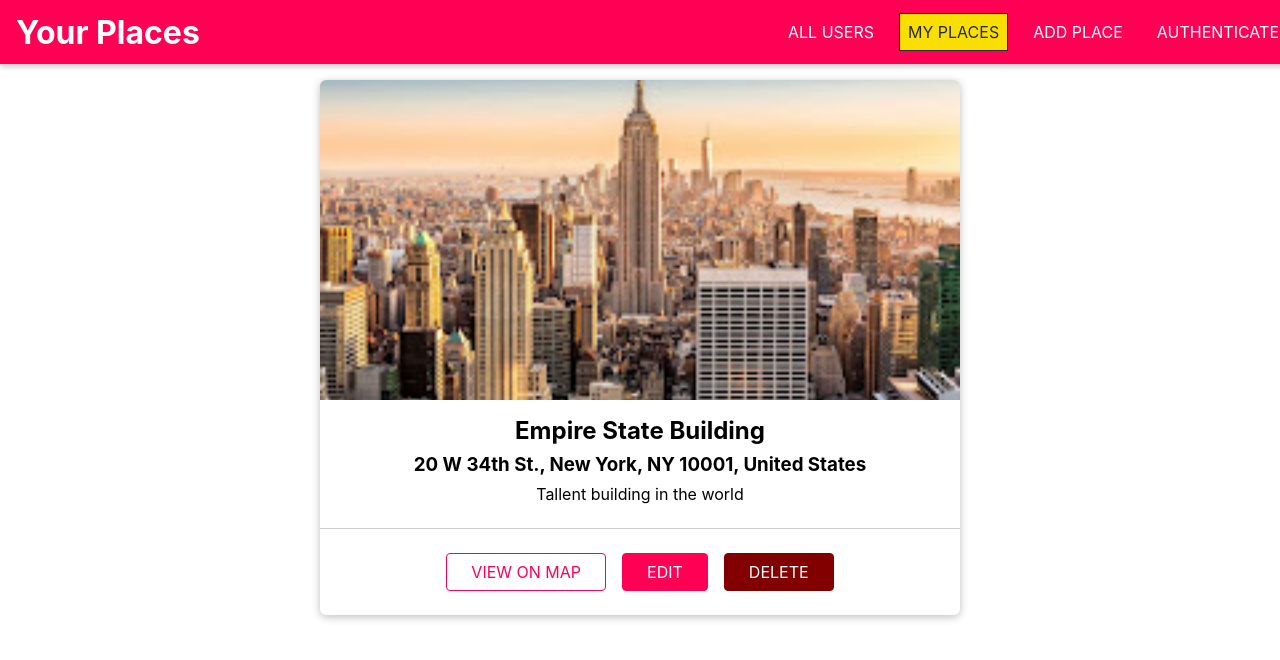
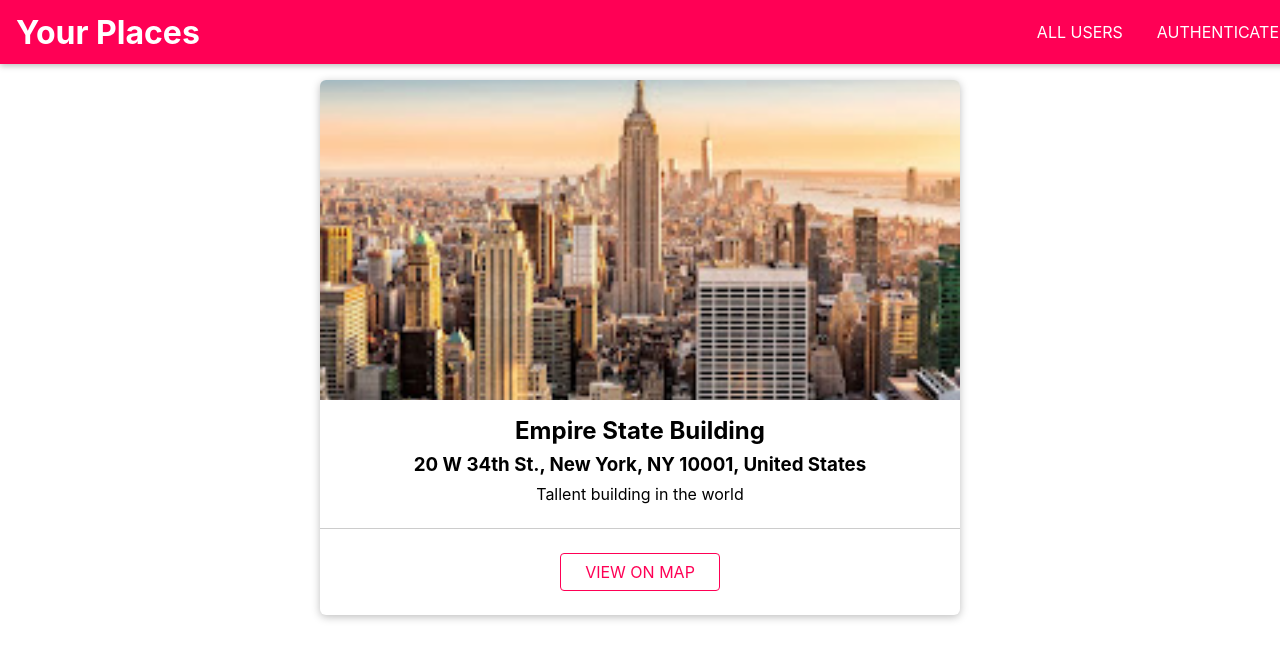
Before and after one commit to NoorMohammed17/completeMERNproject, a React (Vite) app: page /u1/places in a window 1280 px wide. Shown: the top 660 px of the page. Built offline with nearby package versions, Linux system fonts and the light colour scheme.

Commit message:
added Context

```diff
--- a/src/App.jsx
+++ b/src/App.jsx
@@ -1,4 +1,5 @@
-import { Routes, Route,  } from 'react-router-dom'
+import { Routes, Route, } from 'react-router-dom'
+import { useCallback, useState } from 'react';
 import Users from './users/pages/Users'
 import './App.css'
 import NewPlace from './places/pages/NewPlace';
@@ -6,22 +7,45 @@ import UserPlaces from './users/pages/UserPlaces';
 import UpdatePlace from './places/pages/UpdatePlace';
 import Auth from './authentication/Auth';
 import MainNavigation from './shared/components/UIElements/Navigation/MainNavigation';
+import { AuthContext } from "./shared/components/context/auth-context"
 
 function App() {
+  const [isAuth, setIsAuth] = useState(false)
+
+  const loginHandler = useCallback(() => {
+    setIsAuth(true)
+  }, [])
+  const logoutHandler = useCallback(() => {
+    setIsAuth(false)
+  }, [])
+
+  let routes;
+  if (isAuth) {
+    routes = (
+      <Routes>
+      <Route path="/" element={<Users />} exact />
+      <Route path="/:userId/places" element={<UserPlaces />} exact />
+      <Route path="/places/new" element={<NewPlace />} exact />
+      <Route path="/places/:placeId" element={<UpdatePlace />} exact />
+    </Routes>
+    )
+  } else {
+    routes = (
+      <Routes>
+        <Route path="/" element={<Users />} exact />
+        <Route path="/:userId/places" element={<UserPlaces />} exact />
+        <Route path='/auth' element={<Auth/>} exact/>
+      </Routes>
+    )
+  }
 
   return (
-    <>
-    <MainNavigation/>
-    <main>
-    <Routes>
-      <Route path="/" element={<Users/>} exact/>
-      <Route path="/:userId/places" element={<UserPlaces/>} exact/>
-      <Route path="/places/new" element={<NewPlace/>} exact/>
-      <Route path="/places/:placeId" element={<UpdatePlace/>} exact/>
-      <Route path='/auth' element={<Auth/>} exact/>
-    </Routes>
-    </main>
-    </>
+    <AuthContext.Provider value={{ isLoggedIn: isAuth, login: loginHandler, logout: logoutHandler }}>
+      <MainNavigation />
+      <main>
+       {routes}
+      </main>
+    </AuthContext.Provider>
   )
 }
 
--- a/src/authentication/Auth.jsx
+++ b/src/authentication/Auth.jsx
@@ -1,13 +1,17 @@
-import { useState } from 'react'
+import { useState,useContext } from 'react'
+import { useNavigate } from 'react-router-dom'
 import Input from "../shared/components/FormElements/Input"
 import Button from "../shared/components/FormElements/Button/Button"
 import Card from "../shared/components/UIElements/Card/Card"
 import { VALIDATOR_EMAIL, VALIDATOR_MINLENGTH, VALIDATOR_REQUIRE } from "../shared/components/utils/validators"
 import { useForm } from "../shared/components/hooks/form-hook";
+import { AuthContext } from '../shared/components/context/auth-context'
 import "./Auth.css"
 
 const Auth = () => {
   const [isLoginMode, setIsLoginMode] = useState(true)
+  const auth = useContext(AuthContext)
+  const navigate= useNavigate()
   const [formState, inputHandler, setFormData] = useForm({
     email: {
       value: '',
@@ -24,6 +28,8 @@ const Auth = () => {
 
   const formSubmitHandler = (e) => {
     e.preventDefault();
+    auth.login()
+    navigate('/')
     console.log(formState.inputs)
   }
 
--- a/src/places/components/PlaceItem.jsx
+++ b/src/places/components/PlaceItem.jsx
@@ -1,12 +1,14 @@
-import React, { useState } from 'react';
+import React, { useState, useContext } from 'react';
 //import Map from '../../shared/components/UIElements/Map';
 import Card from '../../shared/components/UIElements/Card/Card';
 import Button from '../../shared/components/FormElements/Button/Button';
 import Modal from '../../shared/components/UIElements/Modal';
+import { AuthContext } from '../../shared/components/context/auth-context';
 
 import './PlaceItem.css';
 
 const PlaceItem = props => {
+    const auth = useContext(AuthContext)
     const [showMap, setShowMap] = useState(false);
     const [showConfirmDeleteModal, setShowConfirmDeleteModal] = useState(false);
 
@@ -83,8 +85,8 @@ const PlaceItem = props => {
                     </div>
                     <div className="place-item__actions">
                         <Button inverse onClick={openMapHandler}>VIEW ON MAP</Button>
-                        <Button to={`/places/${props.id}`}>EDIT</Button>
-                        <Button danger onClick={openDeleteWarningHandler}>DELETE</Button>
+                       {auth.isLoggedIn && <Button to={`/places/${props.id}`}>EDIT</Button>}
+                        {auth.isLoggedIn && <Button danger onClick={openDeleteWarningHandler}>DELETE</Button>}
                     </div>
                 </Card>
             </li>
--- a/src/shared/components/UIElements/Navigation/NavLinks.jsx
+++ b/src/shared/components/UIElements/Navigation/NavLinks.jsx
@@ -1,14 +1,26 @@
-//import React from 'react'
+import { useContext } from 'react'
 import { NavLink } from 'react-router-dom'
+import { AuthContext } from '../../context/auth-context'
 import './NavLinks.css'
 
 const NavLinks = () => {
+  const auth = useContext(AuthContext);
   return (
     <ul className='nav-links'>
-        <li><NavLink to='/' exact='true'>ALL USERS</NavLink></li>
-        <li><NavLink to='/u1/places' >MY PLACES</NavLink></li>
-        <li><NavLink to='/places/new' >ADD PLACE</NavLink></li>
-        <li><NavLink to='/auth' >AUTHENTICATE </NavLink></li>
+      <li><NavLink to='/' exact='true'>ALL USERS</NavLink></li>
+      {auth.isLoggedIn && (
+      <li><NavLink to='/u1/places' >MY PLACES</NavLink></li>
+      )}
+      {auth.isLoggedIn && (
+      <li><NavLink to='/places/new' >ADD PLACE</NavLink></li>
+      )}
+      {!auth.isLoggedIn && (
+      <li><NavLink to='/auth' >AUTHENTICATE </NavLink></li>
+      )}
+      {auth.isLoggedIn && (
+        <li><button onClick={auth.logout}>LOGOUT</button></li>
+      )}
+      {/*  NOTE :- just point to logout , onCLick will handle the execution */}
 
     </ul>
   )
--- /dev/null
+++ b/src/shared/components/context/auth-context.js
@@ -0,0 +1,7 @@
+import {createContext} from 'react'
+
+export const AuthContext = createContext({
+  isLoggedIn :false,
+  login: () => {},
+  logout : () => {},
+})
```
